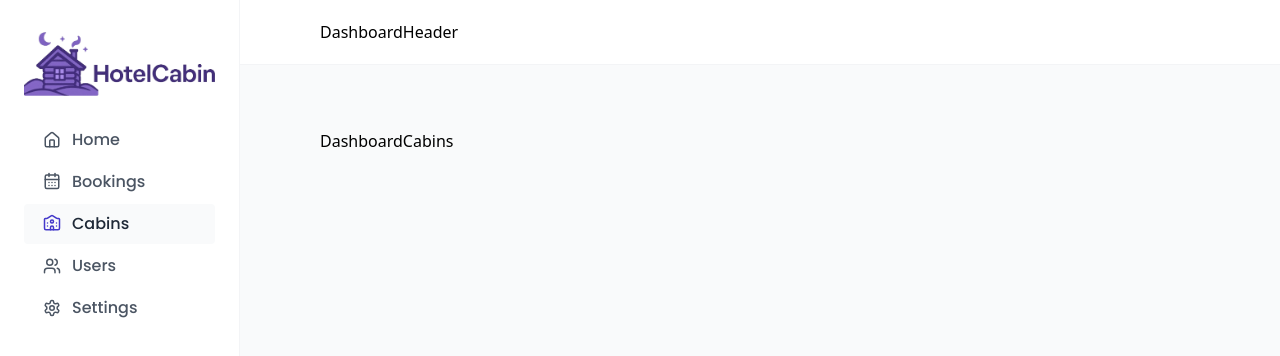
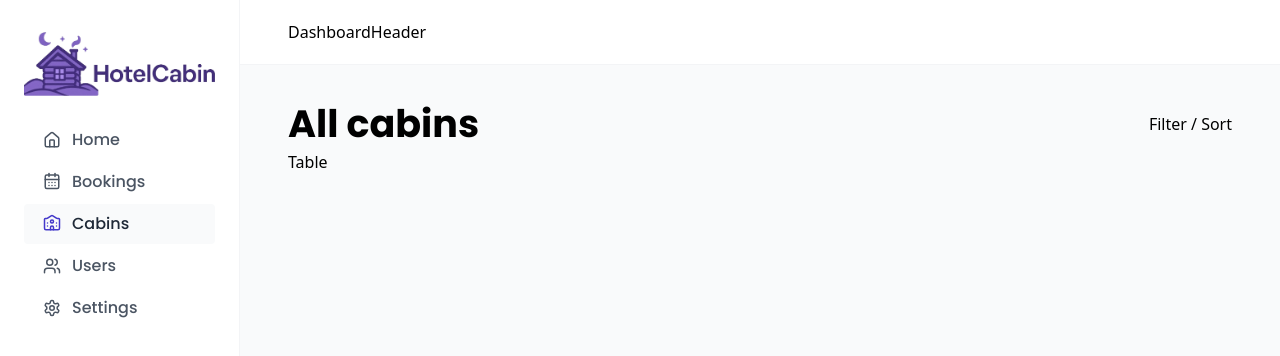
Before and after one commit to farhanahmedhasan/the-wild-cabin-react, a React (Vite) app: page /dashboard/cabins in a window 1280 px wide. Shown: the top 356 px of the page. Built offline with nearby package versions, Linux system fonts and the light colour scheme; no server answers; the database is empty; a web font is replaced by a local one.

Commit message:
added spinner

```diff
--- a/src/components/ui/Heading.tsx
+++ b/src/components/ui/Heading.tsx
@@ -7,9 +7,9 @@ import { cn } from '@/lib/utils'
 const headingVariants = cva('font-poppins', {
   variants: {
     variant: {
-      h1: 'text-5xl font-bold leading-[1.4]',
-      h2: 'text-[32px] font-bold leading-[1.4]',
-      h3: 'text-[32px] font-medium leading-[1.4]'
+      h1: 'text-[38px] font-bold leading-[1.4]',
+      h2: 'text-[30px] font-bold leading-[1.4]',
+      h3: 'text-[30px] font-medium leading-[1.4]'
     }
   },
   defaultVariants: {
--- /dev/null
+++ b/src/components/ui/Spinner.tsx
@@ -0,0 +1,7 @@
+export default function Spinner() {
+  return (
+    <div className="fixed inset-0 flex items-center justify-center bg-gray-50/50">
+      <div className="h-12 w-12 border-4 border-primary-600 border-t-transparent rounded-full animate-spin" />
+    </div>
+  )
+}
--- a/src/layout/dashboard/DashboardLayout.tsx
+++ b/src/layout/dashboard/DashboardLayout.tsx
@@ -11,10 +11,10 @@ export default function DashboardLayout() {
       </aside>
 
       <div className="flex flex-col overflow-y-auto">
-        <header className="py-5 px-20 bg-gray-0 border-b border-gray-100">
+        <header className="py-5 px-12 bg-gray-0 border-b border-gray-100">
           <DashboardHeader />
         </header>
-        <main className="flex-1 pt-16 px-20 pb-25 bg-gray-50 overflow-y-auto">
+        <main className="flex-1 pt-8 px-12 pb-16 bg-gray-50 overflow-y-auto">
           <Outlet />
         </main>
       </div>
--- a/src/pages/dashboards/DashboardCabins.tsx
+++ b/src/pages/dashboards/DashboardCabins.tsx
@@ -1,3 +1,24 @@
+import { useQuery } from '@tanstack/react-query'
+
+import { getCabins } from '@/services/apiCabins'
+import Heading from '@/components/ui/Heading'
+import Spinner from '@/components/ui/Spinner'
+
 export default function DashboardCabins() {
-  return <div>DashboardCabins</div>
+  const { isPending, data: cabins } = useQuery({ queryKey: ['getCabins'], queryFn: getCabins })
+
+  console.log(cabins)
+
+  if (isPending) return <Spinner />
+
+  return (
+    <>
+      <div className="flex justify-between items-center">
+        <Heading variant="h1">All cabins</Heading>
+        <p>Filter / Sort</p>
+      </div>
+
+      <div>Table </div>
+    </>
+  )
 }
```
